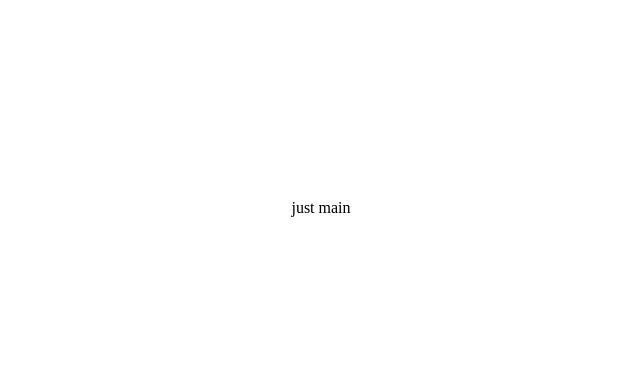
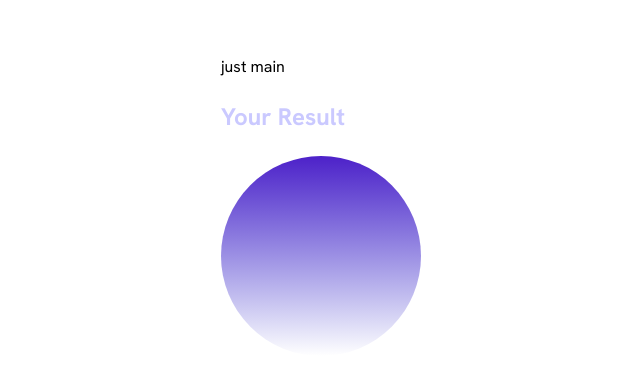
Before and after one commit to BYCODDE/-React-results-summary-component, a React (Vite) app: page / in a window 1280 px wide. Shown: the part 200-584 px from the top of the page, without its empty margins (319-959 px from the left). Built offline with nearby package versions, Linux system fonts and the light colour scheme.

Commit message:
cyrcle-ze gavcherdi!

```diff
--- /dev/null
+++ b/src/components/Sectionleft/Cyrcle/Cyrcle.jsx
@@ -0,0 +1,10 @@
+// Cyrcle.jsx
+
+import "./cyrcle.css";
+import CyrcleSvg from "./cyrcle.svg";
+
+function Cyrcle() {
+  return <img src={CyrcleSvg} alt="Cyrcle" />;
+}
+
+export default Cyrcle;
--- a/src/components/Sectionleft/Sectionleft.jsx
+++ b/src/components/Sectionleft/Sectionleft.jsx
@@ -1,10 +1,13 @@
-export default Sectionleft
+import "./sectionleft.css";
+import Cyrcle from "./Cyrcle/Cyrcle";
 
-function Sectionleft(){
-    return(
+function Sectionleft() {
+  return (
     <section className="Sectionleft">
+      <h3 className="Your_Result">Your Result</h3>
+      <Cyrcle />
+    </section>
+  );
+}
 
-    </section>
-
-    )
-}
+export default Sectionleft;
--- a/src/components/Sectionleft/sectionleft.css
+++ b/src/components/Sectionleft/sectionleft.css
@@ -1 +1,10 @@
 /* .Sectionleft{} */
+
+
+.Your_Result {
+  color: var(--Light-Blue, #cac9ff);
+  font-size: 24px;
+  font-style: normal;
+  font-weight: 700;
+  line-height: normal;
+}
--- a/src/index.css
+++ b/src/index.css
@@ -1,6 +1,10 @@
-body{
-    display: flex;
-    justify-content: center;
-    align-items: center;
-    height: 100vh;
+@import url("https://fonts.googleapis.com/css2?family=Hanken+Grotesk:ital,wght@0,100..900;1,100..900&display=swap");
+
+body {
+  display: flex;
+  justify-content: center;
+  align-items: center;
+  height: 100vh;
+  font-feature-settings: "clig" off, "liga" off;
+  font-family: "Hanken Grotesk", sans-serif;
 }
```
Also changed, not shown: src/App.jsx (+1 -6 lines), src/components/Sectionleft/Cyrcle/cyrcle.css (added), src/components/Sectionleft/Cyrcle/cyrcle.svg (added).
